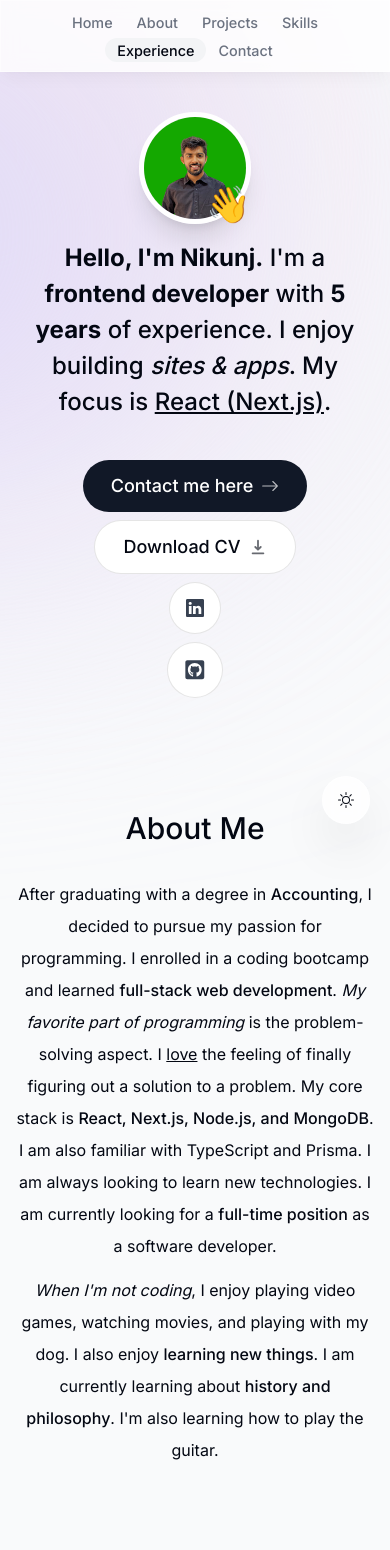
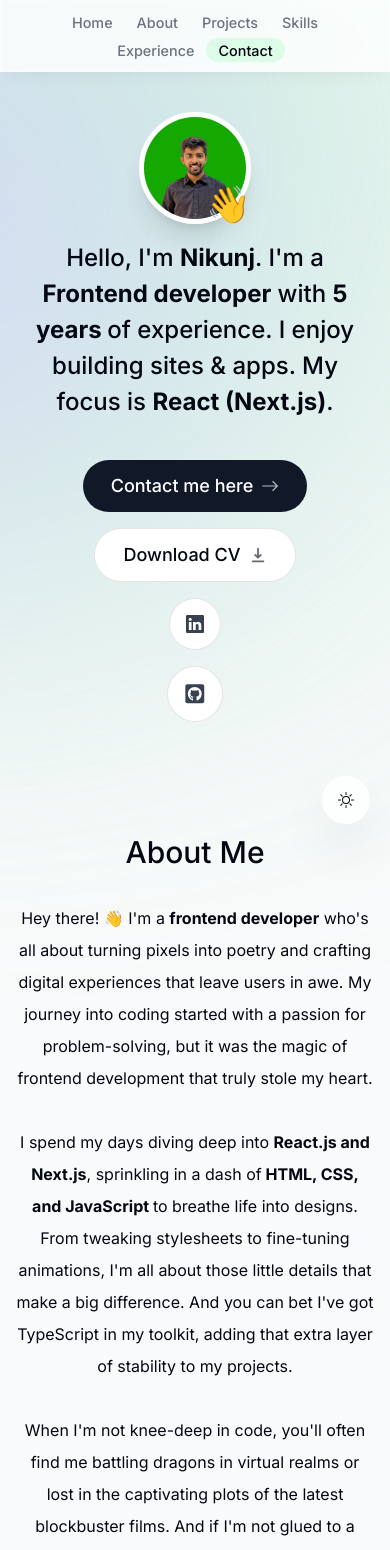
Before and after one commit to nikunjborad123/nikunjborad123, a Next.js app: page / in a window 390 px wide. Shown: the top 1550 px of the page. Built offline with nearby package versions, Linux system fonts and the light colour scheme.

Commit message:
update contact page

```diff
--- a/app/layout.tsx
+++ b/app/layout.tsx
@@ -25,7 +25,7 @@ export default function RootLayout({
       <body
         className={`${inter.className} bg-gray-50 text-gray-950 relative pt-28 sm:pt-36 dark:bg-gray-900 dark:text-gray-50 dark:text-opacity-90`}
       >
-        <div className="bg-[#fbe2e3] absolute top-[-6rem] -z-10 right-[11rem] h-[31.25rem] w-[31.25rem] rounded-full blur-[10rem] sm:w-[68.75rem] dark:bg-[#946263]"></div>
+        <div className="bg-green-400 absolute top-[-6rem] -z-10 right-[11rem] h-[31.25rem] w-[31.25rem] rounded-full blur-[15rem] sm:w-[68.75rem] dark:bg-green-400"></div>
         <div className="bg-[#dbd7fb] absolute top-[-1rem] -z-10 left-[-35rem] h-[31.25rem] w-[50rem] rounded-full blur-[10rem] sm:w-[68.75rem] md:left-[-33rem] lg:left-[-28rem] xl:left-[-15rem] 2xl:left-[-5rem] dark:bg-[#676394]"></div>
         <ThemeContextProvider>
           <ActiveSectionContextProvider>
--- a/app/page.tsx
+++ b/app/page.tsx
@@ -1,6 +1,7 @@
 import About from "@/components/about";
 import Experience from "@/components/experience";
 import Intro from "@/components/intro";
+import Contact from "@/components/contact";
 import Projects from "@/components/projects/projects";
 import SectionDivider from "@/components/section-divider";
 import Skills from "@/components/skills";
@@ -14,7 +15,7 @@ export default function Home() {
       <Projects />
       <Skills />
       <Experience />
-      {/*   <Contact /> */}
+      <Contact />
     </main>
   );
 }
--- /dev/null
+++ b/components/SubmitBtn.tsx
@@ -0,0 +1,24 @@
+import React from "react";
+import { FaPaperPlane } from "react-icons/fa";
+// import { experimental_useFormStatus as useFormStatus } from "react-dom";
+
+export default function SubmitBtn() {
+//   const { pending } = useFormStatus();
+
+  return (
+    <button
+      type="submit"
+      className="group flex items-center justify-center gap-2 h-[3rem] w-[8rem] bg-gray-900 text-white rounded-full outline-none transition-all focus:scale-110 hover:scale-110 hover:bg-gray-950 active:scale-105 dark:bg-white dark:bg-opacity-10 disabled:scale-100 disabled:bg-opacity-65"
+    //   disabled={pending}
+    >
+      {false ? (
+        <div className="h-5 w-5 animate-spin rounded-full border-b-2 border-white"></div>
+      ) : (
+        <>
+          Submit{" "}
+          <FaPaperPlane className="text-xs opacity-70 transition-all group-hover:translate-x-1 group-hover:-translate-y-1" />{" "}
+        </>
+      )}
+    </button>
+  );
+}
--- a/components/about.tsx
+++ b/components/about.tsx
@@ -19,30 +19,24 @@ export default function About() {
     >
       <SectionHeading>About me</SectionHeading>
       <p className="mb-3">
-        After graduating with a degree in{" "}
-        <span className="font-medium">Accounting</span>, I decided to pursue my
-        passion for programming. I enrolled in a coding bootcamp and learned{" "}
-        <span className="font-medium">full-stack web development</span>.{" "}
-        <span className="italic">My favorite part of programming</span> is the
-        problem-solving aspect. I <span className="underline">love</span> the
-        feeling of finally figuring out a solution to a problem. My core stack
-        is{" "}
-        <span className="font-medium">
-          React, Next.js, Node.js, and MongoDB
-        </span>
-        . I am also familiar with TypeScript and Prisma. I am always looking to
-        learn new technologies. I am currently looking for a{" "}
-        <span className="font-medium">full-time position</span> as a software
-        developer.
-      </p>
-
-      <p>
-        <span className="italic">When I&apos;m not coding</span>, I enjoy playing
-        video games, watching movies, and playing with my dog. I also enjoy{" "}
-        <span className="font-medium">learning new things</span>. I am currently
-        learning about{" "}
-        <span className="font-medium">history and philosophy</span>. I&apos;m also
-        learning how to play the guitar.
+        Hey there! 👋 I'm a <b> frontend developer</b> who's all about turning pixels
+        into poetry and crafting digital experiences that leave users in awe. My
+        journey into coding started with a passion for problem-solving, but it
+        was the magic of frontend development that truly stole my heart. <br />
+        <br /> I spend my days diving deep into <b> React.js and Next.js</b>,
+        sprinkling in a dash of
+        <b> HTML, CSS, and JavaScript </b>to breathe life into designs. From
+        tweaking stylesheets to fine-tuning animations, I'm all about those
+        little details that make a big difference. And you can bet I've got
+        TypeScript in my toolkit, adding that extra layer of stability to my
+        projects. <br />
+        <br /> When I'm not knee-deep in code, you'll often find me battling
+        dragons in virtual realms or lost in the captivating plots of the latest
+        blockbuster films. And if I'm not glued to a screen, I'll likely be
+        strumming away on my guitar, trying to master that elusive chord
+        progression. I'm on the lookout for new opportunities to collaborate and
+        bring my frontend expertise to the table. Let's team up and create some
+        digital magic together! ✨
       </p>
     </motion.section>
   );
--- /dev/null
+++ b/components/contact.tsx
@@ -0,0 +1,108 @@
+"use client";
+import React, { useState } from "react";
+import { motion } from "framer-motion";
+import { useSectionInView } from "@/lib/hooks";
+import SectionHeading from "./section-heading";
+import SubmitBtn from "./SubmitBtn";
+import toast from "react-hot-toast";
+import { addDoc, collection } from "firebase/firestore";
+import { db } from "@/lib/firebase";
+
+interface FormData {
+  email: string;
+  message: string;
+}
+
+export default function Contact() {
+  const { ref } = useSectionInView("Contact");
+
+  const [formData, setFormData] = useState<FormData>({
+    email: "",
+    message: "",
+  });
+
+  const handleFormSubmit = async (event: React.FormEvent<HTMLFormElement>) => {
+    event.preventDefault();
+
+    try {
+      // Add the form data to Firestore
+      await addDoc(collection(db, "contacts"), formData);
+
+      // Reset form data after successful submission
+      setFormData({
+        email: "",
+        message: "",
+      });
+
+      // Show success toast
+      toast.success("Message sent successfully!");
+    } catch (error) {
+      console.error("Error adding document: ", error);
+      // Show error toast
+      toast.error("Failed to send message. Please try again later.");
+    }
+  };
+
+  const handleInputChange = (
+    event: React.ChangeEvent<HTMLInputElement | HTMLTextAreaElement>
+  ) => {
+    const { name, value } = event.target;
+    setFormData({ ...formData, [name]: value });
+  };
+
+  return (
+    <motion.section
+      id="contact"
+      ref={ref}
+      className="mb-20 sm:mb-28 w-[min(100%,38rem)] text-center"
+      initial={{
+        opacity: 0,
+      }}
+      whileInView={{
+        opacity: 1,
+      }}
+      transition={{
+        duration: 1,
+      }}
+      viewport={{
+        once: true,
+      }}
+    >
+      <SectionHeading>Contact me</SectionHeading>
+
+      <p className="text-gray-700 -mt-6 dark:text-white/80">
+        Please contact me directly at{" "}
+        <a className="underline" href="mailto:boradnikunj2001@gmail.com">
+          boradnikunj2001@gmail.com
+        </a>{" "}
+        or through this form.
+      </p>
+
+      <form
+        className="mt-10 flex flex-col dark:text-black"
+        onSubmit={handleFormSubmit}
+      >
+        <input
+          className="h-14 px-4 rounded-lg borderBlack dark:bg-white dark:bg-opacity-80 dark:focus:bg-opacity-100 transition-all dark:outline-none"
+          name="email"
+          type="email"
+          value={formData.email}
+          onChange={handleInputChange}
+          required
+          maxLength={500}
+          placeholder="Your email"
+        />
+        <textarea
+          className="h-52 my-3 rounded-lg borderBlack p-4 dark:bg-white dark:bg-opacity-80 dark:focus:bg-opacity-100 transition-all dark:outline-none"
+          name="message"
+          value={formData.message}
+          onChange={handleInputChange}
+          placeholder="Your message"
+          required
+          maxLength={5000}
+        />
+        <SubmitBtn />
+      </form>
+    </motion.section>
+  );
+}
--- a/components/header.tsx
+++ b/components/header.tsx
@@ -46,7 +46,7 @@ export default function Header() {
 
                 {link.name === activeSection && (
                   <motion.span
-                    className="bg-gray-100 rounded-full absolute inset-0 -z-10 dark:bg-gray-800"
+                    className="bg-green-100 rounded-full absolute inset-0 -z-10 dark:bg-gray-800"
                     layoutId="activeSection"
                     transition={{
                       type: "spring",
--- a/components/intro.tsx
+++ b/components/intro.tsx
@@ -63,15 +63,12 @@ export default function Intro() {
         initial={{ opacity: 0, y: 100 }}
         animate={{ opacity: 1, y: 0 }}
       >
-        <span className="font-bold">Hello, I&apos;m Nikunj.</span> I&apos;m a{" "}
-        <span className="font-bold">frontend developer</span> with{" "}
-        <span className="font-bold">5 years</span> of experience. I enjoy
-        building <span className="italic">sites & apps</span>. My focus is{" "}
-        <span className="underline">React (Next.js)</span>.
+
+        <span>Hello, I'm <b>Nikunj</b>. I'm a <b>Frontend developer</b> with <b> 5 years </b> of experience. I enjoy building sites & apps. My focus is <b> React (Next.js)</b>.</span>
       </motion.h1>
 
       <motion.div
-        className="flex flex-col sm:flex-row items-center justify-center gap-2 px-4 text-lg font-medium"
+        className="flex flex-col sm:flex-row items-center justify-center gap-4 px-4 text-lg font-medium"
         initial={{ opacity: 0, y: 100 }}
         animate={{ opacity: 1, y: 0 }}
         transition={{
@@ -80,7 +77,7 @@ export default function Intro() {
       >
         <Link
           href="#contact"
-          className="group bg-gray-900 text-white px-7 py-3 flex items-center gap-2 rounded-full outline-none focus:scale-110 hover:scale-110 hover:bg-gray-950 active:scale-105 transition"
+          className="group bg-gray-900 text-white px-7 py-3 flex items-center gap-2 rounded-full outline-none focus:scale-110 hover:scale-110 hover:bg-gray-950 hover:text-green-400 active:scale-105 transition"
           onClick={() => {
             setActiveSection("Contact");
             setTimeOfLastClick(Date.now());
@@ -100,7 +97,7 @@ export default function Intro() {
         </a>
 
         <a
-          className="bg-white p-4 text-gray-700 hover:text-gray-950 flex items-center gap-2 rounded-full focus:scale-[1.15] hover:scale-[1.15] active:scale-105 transition cursor-pointer borderBlack dark:bg-white/10 dark:text-white/60"
+          className="bg-white p-4 text-gray-700 hover:text-[#0762C8] flex items-center gap-2 rounded-full focus:scale-[1.15] hover:scale-[1.15] active:scale-105 transition cursor-pointer borderBlack dark:bg-white/10 dark:text-white/60"
           href="https://linkedin.com"
           target="_blank"
         >
--- /dev/null
+++ b/lib/firebase.ts
@@ -0,0 +1,16 @@
+import { initializeApp } from "firebase/app";
+import { getFirestore } from "firebase/firestore";
+
+const firebaseConfig = {
+  apiKey: process.env.FIREBASE_KEY,
+  authDomain: "nikunj-borad.firebaseapp.com",
+  projectId: "nikunj-borad",
+  storageBucket: "nikunj-borad.appspot.com",
+  messagingSenderId: "283749360638",
+  appId: "1:283749360638:web:fdc293b108bd0dca7456af",
+  measurementId: "G-TW71GPVPGF"
+};
+
+// Initialize Firebase
+export const app = initializeApp(firebaseConfig);
+export const db = getFirestore(app);
--- a/next.config.mjs
+++ b/next.config.mjs
@@ -8,6 +8,7 @@ const nextConfig = {
       },
     ],
   },
+
 };
 
 export default nextConfig;
--- a/package.json
+++ b/package.json
@@ -10,6 +10,7 @@
   },
   "dependencies": {
     "clsx": "^2.1.1",
+    "firebase": "^10.11.1",
     "framer-motion": "^11.1.9",
     "next": "14.2.3",
     "react": "^18",
```
Also changed, not shown: .eslintrc.json, 2 other files (tests, documents, lock files or other folders). Lines whose indentation alone changed are shown as unchanged.
